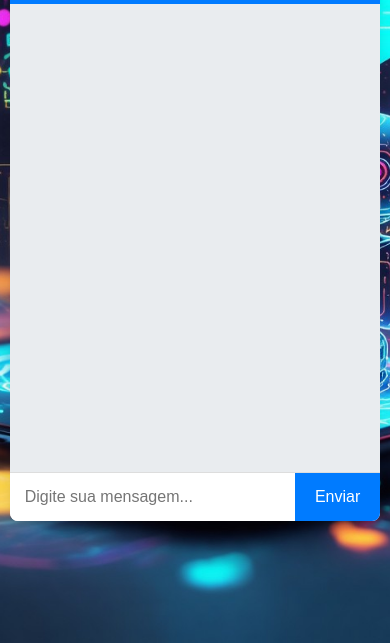
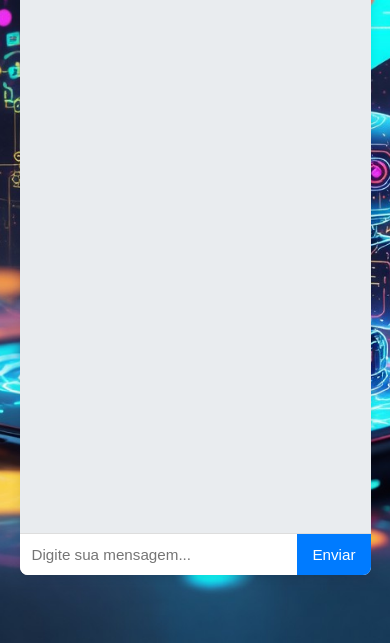
Before and after one commit to ThiagoTorresFerrao/chatBotProject, a plain HTML site: page index.html in a window 390 px wide. Shown: the part 201-844 px from the top of the page. Drawn offline with Linux system fonts and the light colour scheme.

Commit message:
Update style.css
Update style.css new design and mobile Compatibility

```diff
--- a/css/style.css
+++ b/css/style.css
@@ -14,7 +14,8 @@ body {
   display: flex;
   justify-content: center;
   align-items: center;
-  height: 100vh;
+  height: 80vh;
+  padding: 1rem;      /* garante respiro nas laterais */
 }
 
 .chat-container {
@@ -97,3 +98,61 @@ body {
 .chat-form button:hover {
   background: #0056b3;
 }
+
+@media (max-width: 600px) {
+  body {
+    flex-direction: column;
+    height: auto;
+    padding: 1rem;
+    background-size: cover;
+    background-attachment: fixed;
+  }
+
+.chat-container {
+  background: white;
+  width: 400px;
+  height: 600px;
+  box-shadow: 0 2px 10px rgba(0,0,0,0.1);
+  border-radius: 8px;
+  display: flex;
+  flex-direction: column;
+}
+
+  .chat-header {
+    padding: 15px;
+    font-size: 1.2rem;
+  }
+
+  .chat-main {
+    padding: 15px;
+    font-size: 0.95rem;
+  }
+
+  #chat-input {
+    padding: 12px;
+    font-size: 0.95rem;
+  }
+
+  .chat-form button {
+    padding: 0 15px;
+    font-size: 0.95rem;
+  }
+
+  .chat-message {
+    font-size: 0.9rem;
+    padding: 8px 12px;
+  }
+}
+
+@media (max-width: 600px) {
+  .chat-container {
+    width: 90vw;   /* 90% da largura da tela */
+    height: 90vh;  /* 90% da altura da tela */
+  }
+
+  body {
+    padding: 1rem;              /* Espaço nas bordas */
+    align-items: center;
+    justify-content: center;
+  }
+}
```
